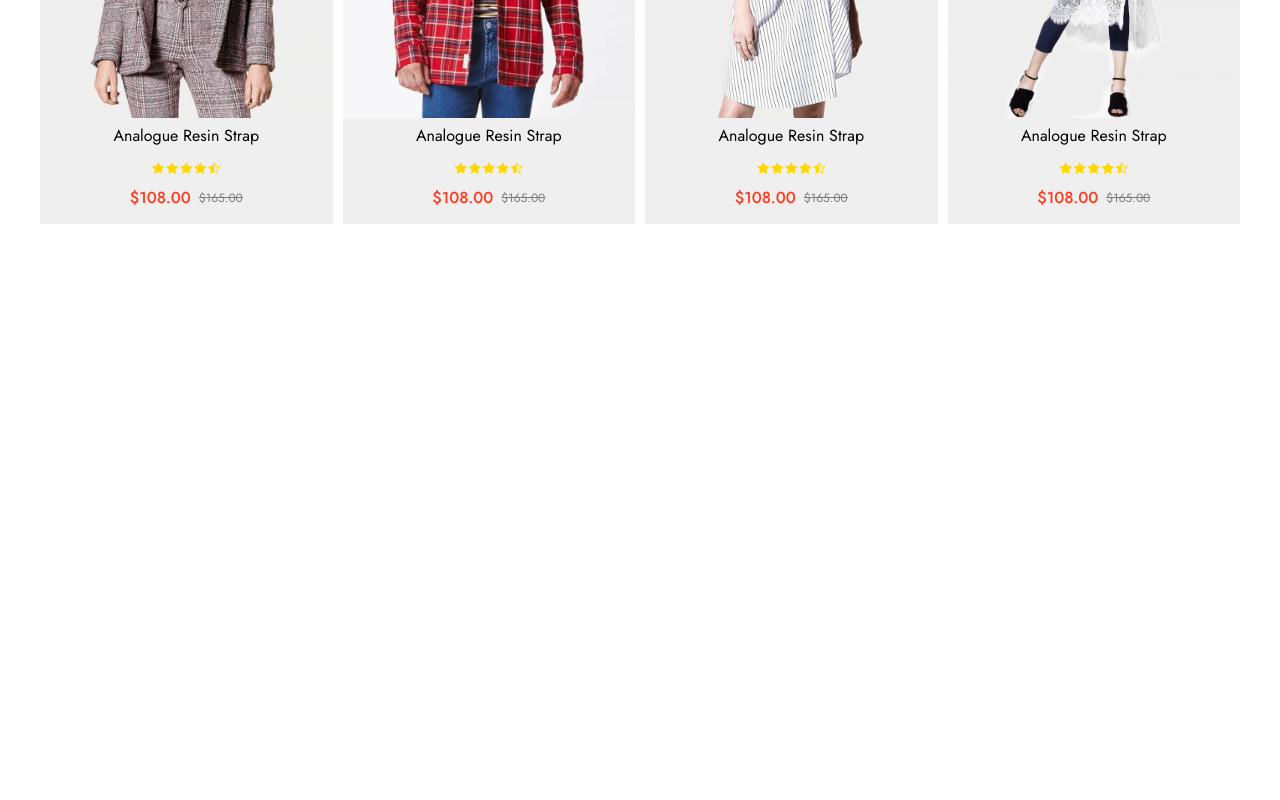
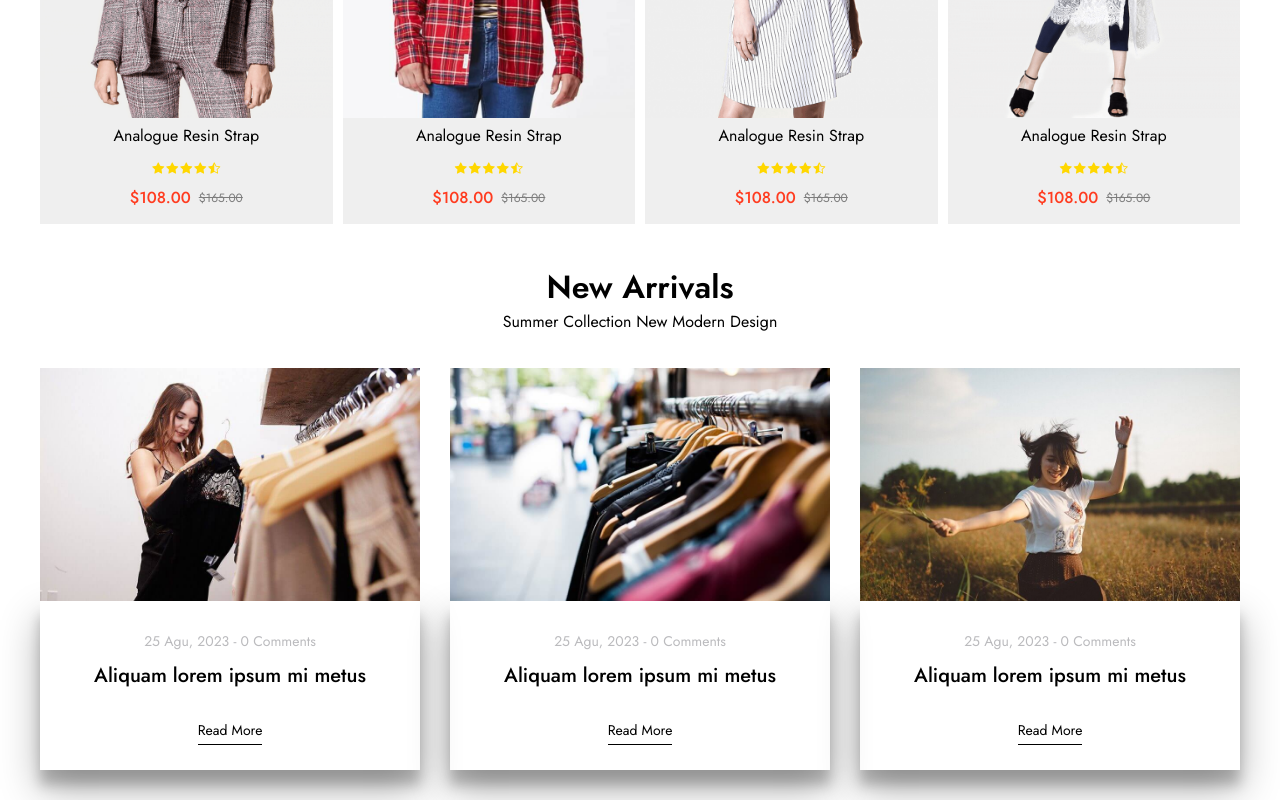
Before and after one commit to gokhanSucsuz/eCommerceProjectJS, a plain HTML site: page index.html in a window 1280 px wide. Shown: the part 3000-3800 px from the top of the page. Before the commit the page ends 3264 px from the top, so only its background shows below. Drawn offline with nearby package versions, Linux system fonts and the light colour scheme.

Commit message:
blogs area finished

```diff
--- /dev/null
+++ b/css/components/blog-item.css
@@ -0,0 +1,43 @@
+.blog-list .blog-image {
+    display: flex;
+}
+
+.blog-list .blog-image img {
+    width: 100%;
+}
+
+.blog-item .blog-info {
+    padding: 30px 10px 25px 10px;
+    display: flex;
+    flex-direction: column;
+    align-items: center;
+    box-shadow:
+        rgba(0, 0, 0, 0.3) 0px 19px 38px,
+        rgba(0, 0, 0, 0.22) 0px 15px 12px;
+}
+
+.blog-item .blog-info-top {
+    font-size: 14px;
+    color: #bbbbbe;
+    margin-bottom: 10px;
+
+}
+
+.blog-item .blog-info-center {
+    font-size: 20px;
+    margin-bottom: 20px;
+    font-weight: 500;
+}
+
+.blog-item .blog-info-bottom a {
+    font-size: 14px;
+    border-bottom: 1px solid;
+    padding-bottom: 4px;
+    display: inline-block;
+    margin-top: 10px;
+    transition: .2s ease color;
+}
+
+.blog-item .blog-info-bottom a:hover {
+    color: #1367ef;
+}
--- a/css/main.css
+++ b/css/main.css
@@ -12,6 +12,7 @@
 @import url(components/category-item.css);
 @import url(components/product-item.css);
 @import url(components/campaign-item.css);
+@import url(components/blog-item.css);
 
 /*! pages */
 @import url(pages/home.css);
--- a/css/pages/home.css
+++ b/css/pages/home.css
@@ -45,4 +45,25 @@
     flex-wrap: wrap;
 }
 
-/*! campaign start */
+/*! campaign end */
+
+/*! blogs start */
+
+.blogs {
+    margin-bottom: 30px;
+}
+
+.blog-list {
+    display: grid;
+    grid-template-columns: 1fr 1fr 1fr;
+    gap: 30px;
+}
+
+
+@media (max-width:768px) {
+    .blogs .blog-list {
+        grid-template-columns: 1fr;
+    }
+}
+
+/*! blogs end */
--- a/index.html
+++ b/index.html
@@ -801,6 +801,75 @@
         </div>
     </section>
     <!--! new-arrivals end  -->
+
+    <!--! blogs start  -->
+    <section class="blogs">
+        <div class="container">
+            <div class="section-title">
+                <h2>New Arrivals</h2>
+                <p>Summer Collection New Modern Design</p>
+            </div>
+            <ul class="blog-list">
+                <li class="blog-item">
+                    <a href="#" class="blog-image">
+                        <img src="img/blogs/blog1.jpg" alt="blog1">
+                    </a>
+                    <div class="blog-info">
+                        <div class="blog-info-top">
+                            <span>25 Agu, 2023</span>
+                            -
+                            <span>0 Comments</span>
+                        </div>
+                        <div class="blog-info-center">
+                            Aliquam lorem ipsum mi metus
+                        </div>
+                        <div class="blog-info-bottom">
+                            <a href="#">Read More</a>
+                        </div>
+                    </div>
+                </li>
+                <li class="blog-item">
+                    <a href="#" class="blog-image">
+                        <img src="img/blogs/blog2.jpg" alt="blog2">
+                    </a>
+                    <div class="blog-info">
+                        <div class="blog-info-top">
+                            <span>25 Agu, 2023</span>
+                            -
+                            <span>0 Comments</span>
+                        </div>
+                        <div class="blog-info-center">
+                            Aliquam lorem ipsum mi metus
+                        </div>
+                        <div class="blog-info-bottom">
+                            <a href="#">Read More</a>
+                        </div>
+                    </div>
+                </li>
+                <li class="blog-item">
+                    <a href="#" class="blog-image">
+                        <img src="img/blogs/blog3.jpg" alt="blog3">
+                    </a>
+                    <div class="blog-info">
+                        <div class="blog-info-top">
+                            <span>25 Agu, 2023</span>
+                            -
+                            <span>0 Comments</span>
+                        </div>
+                        <div class="blog-info-center">
+                            Aliquam lorem ipsum mi metus
+                        </div>
+                        <div class="blog-info-bottom">
+                            <a href="#">Read More</a>
+                        </div>
+                    </div>
+                </li>
+            </ul>
+        </div>
+    </section>
+    <!--! blogs end  -->
+
+
 </body>
 
 </html>
```
